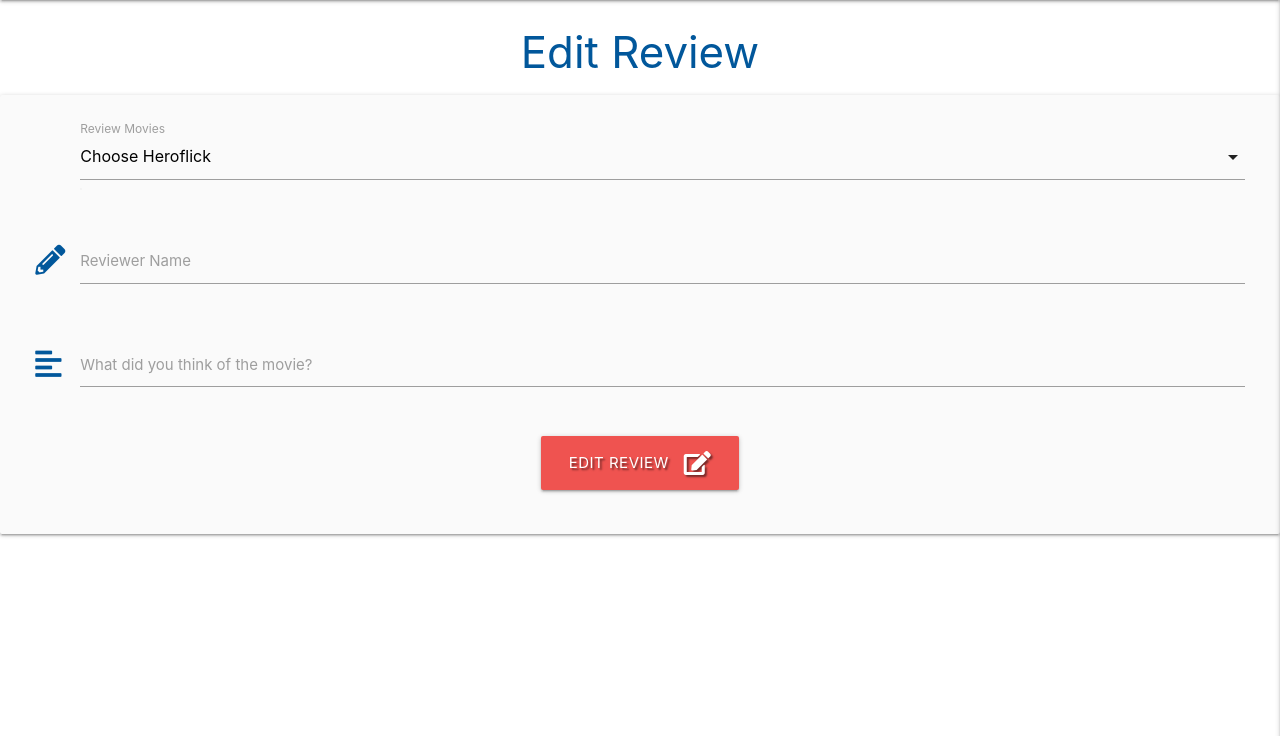
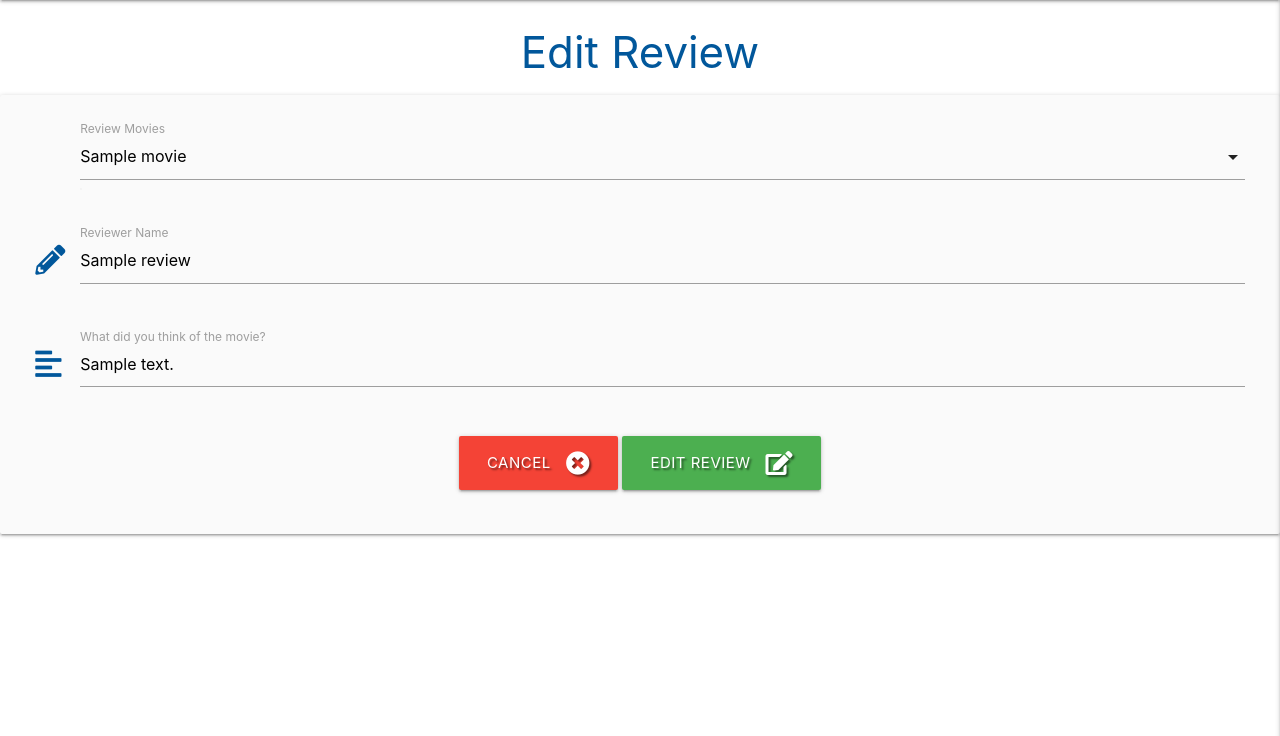
Before and after one commit to Antonio-dev7/milestone-crud, a Flask app: template templates/edit_review.html in a window 1280 px wide. Shown: the part 64-800 px from the top of the page. Run offline with Flask 2, Linux system fonts and the light colour scheme; the template is opened without the code that fills it: most values are stand-ins (such as "Sample title", 1, 10 or a date in 2020); some libraries are stand-ins or nearby versions.

Commit message:
cancel button

```diff
--- a/templates/edit_review.html
+++ b/templates/edit_review.html
@@ -11,9 +11,13 @@
                 <div class="input-field col s12">
                 <i class="fas fa-fa-folder prefix light-blue-text text-darken-4"></i>
                 <select id="movie_name" name="movie_name" class="icons validate" required>
-                    <option value="" disabled selected>Choose Heroflick</option>
+                    <option value="" disabled>Choose Heroflick</option>
                     {% for movie in movies %}
-                        <option value="{{ movie.movie_name }}">{{ movie.movie_name }}</option>
+                        {% if movie.movie_name == review.movie_name %}
+                            <option value="{{ movie.movie_name }}" selected>{{ movie.movie_name }}</option>
+                        {% else %}
+                            <option value="{{ movie.movie_name }}">{{ movie.movie_name }}</option>
+                        {% endif %}
                     {% endfor %}
                 </select>
                     <label for="movie_name">Review Movies</label>
@@ -25,7 +29,7 @@
                 <div class="input-field col s12">
                     <i class="fas fa-pencil-alt prefix light-blue-text text-darken-4"></i>
                     <input id="reviewer_name" name="reviewer_name" minlength="5" maxlength="50"
-                        type="text" class="validate" required>
+                       value="{{ review.reviewer_name }}" type="text" class="validate" required>
 
                     <label for="reviewer_name">Reviewer Name</label>
                 </div>
@@ -36,7 +40,9 @@
                 <div class="input-field col s12">
                     <i class="fas fa-align-left prefix light-blue-text text-darken-4"></i>
                     <textarea id="review_description" name="review_description" minlength="5"
-                        maxlength="200" class="materialize-textarea validate" required></textarea>
+                        maxlength="200" class="materialize-textarea validate" required>
+                        {{- review.review_description -}}
+                        </textarea>
                     <label for="review_description">What did you think of the movie?</label>
                 </div>
             </div>
@@ -44,7 +50,11 @@
             <!-- submit button -->
             <div class="row">
                 <div class="col s12 center-align">
-                    <button type="submit" class="btn-large prefi text-shadow  red lighten-1">
+                <!-- Cancel button -->
+                    <a href="{{ url_for('get_reviews') }}" class="btn-large red text-shadow">
+                        Cancel <i class="fas fa-times-circle right"></i>
+                    </a>
+                    <button type="submit" class="btn-large prefi text-shadow  green light-3">
                         Edit Review <i class="fas fa-edit right"></i>
                     </button>
                 </div>
```
